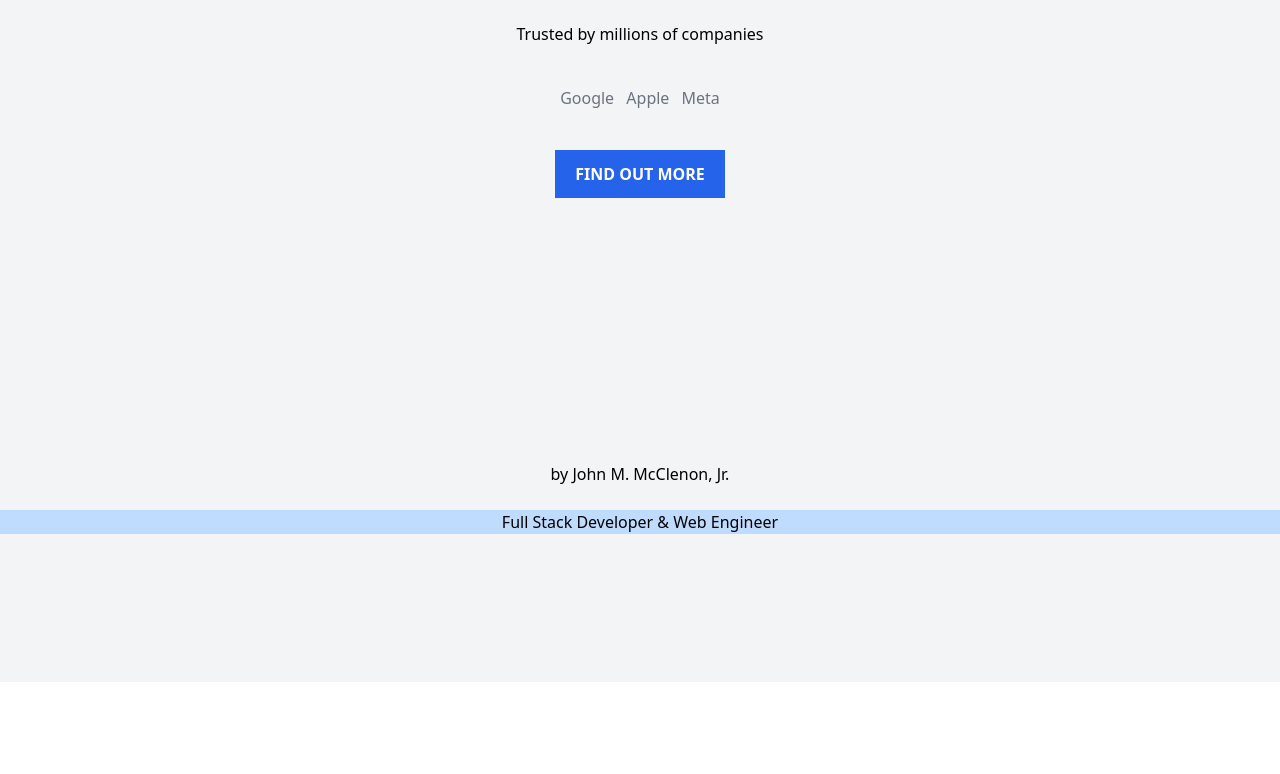
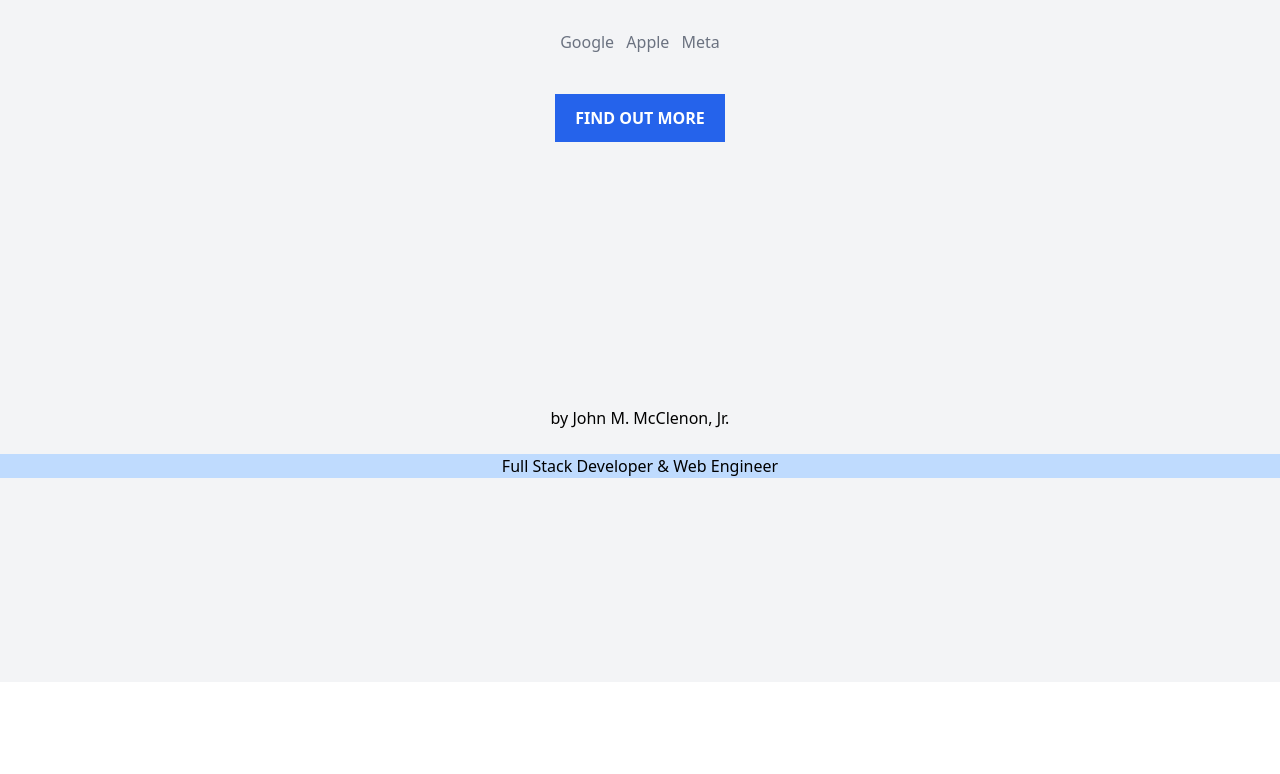
Before and after one commit to jmcclenon/tailwindcss, a plain HTML site: page index.html in a window 1280 px wide. Shown: the part 118-892 px from the top of the page. After the commit the page ends 836 px from the top, so only its background shows below. Drawn offline with nearby package versions, Linux system fonts and the light colour scheme.

Commit message:
Changed line 6 to py-2

```diff
--- a/index.html
+++ b/index.html
@@ -3,7 +3,7 @@
 		<script src="https://cdn.tailwindcss.com"></script>
   </head>
   <body>
-    <div class="py-16 bg-gray-100 h-screen">
+    <div class="py-2 bg-gray-100 h-screen">
       <h1 class="text-center text-3xl mb-10 font-extrabold tracking-tight text-gray-900">
         Consider Buying This Fantastic Tool!</h1>
       <p class="text-center">Trusted by millions of companies</p>
```
